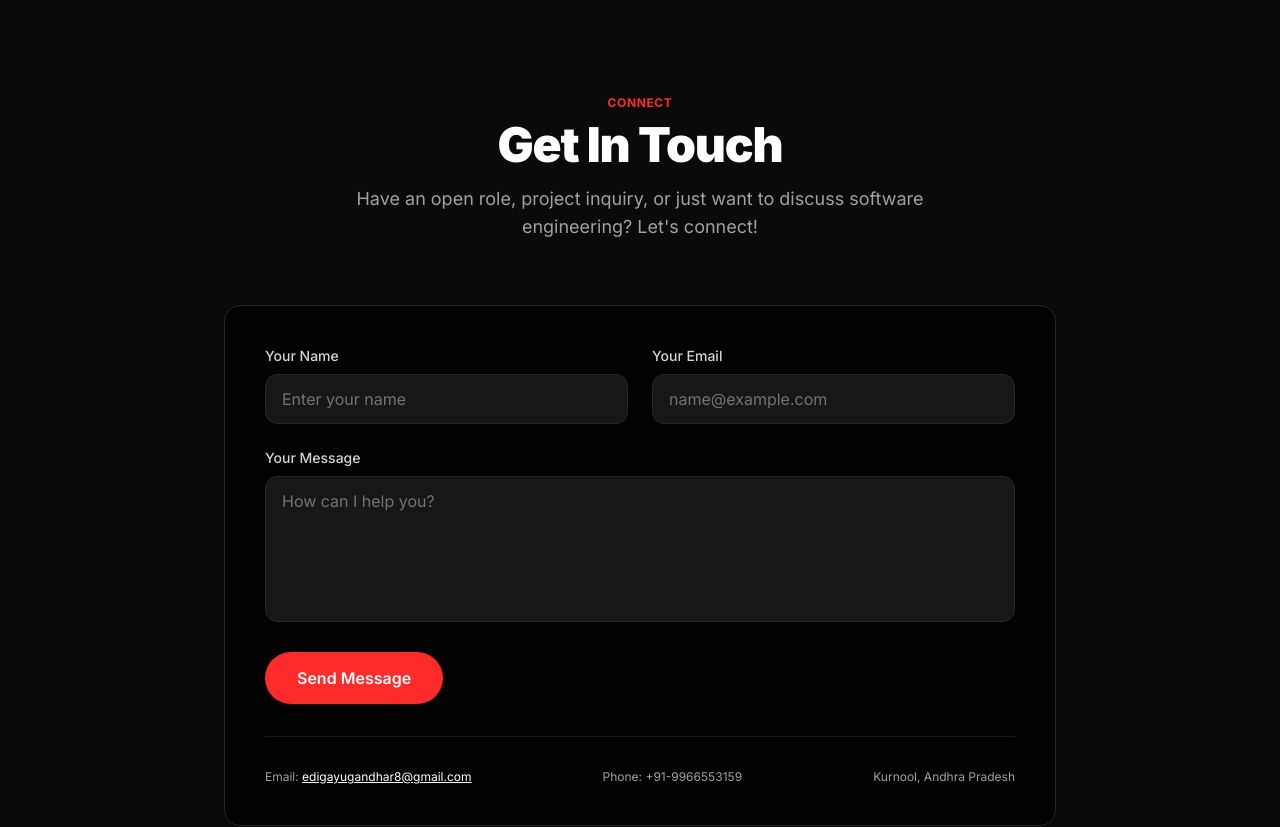
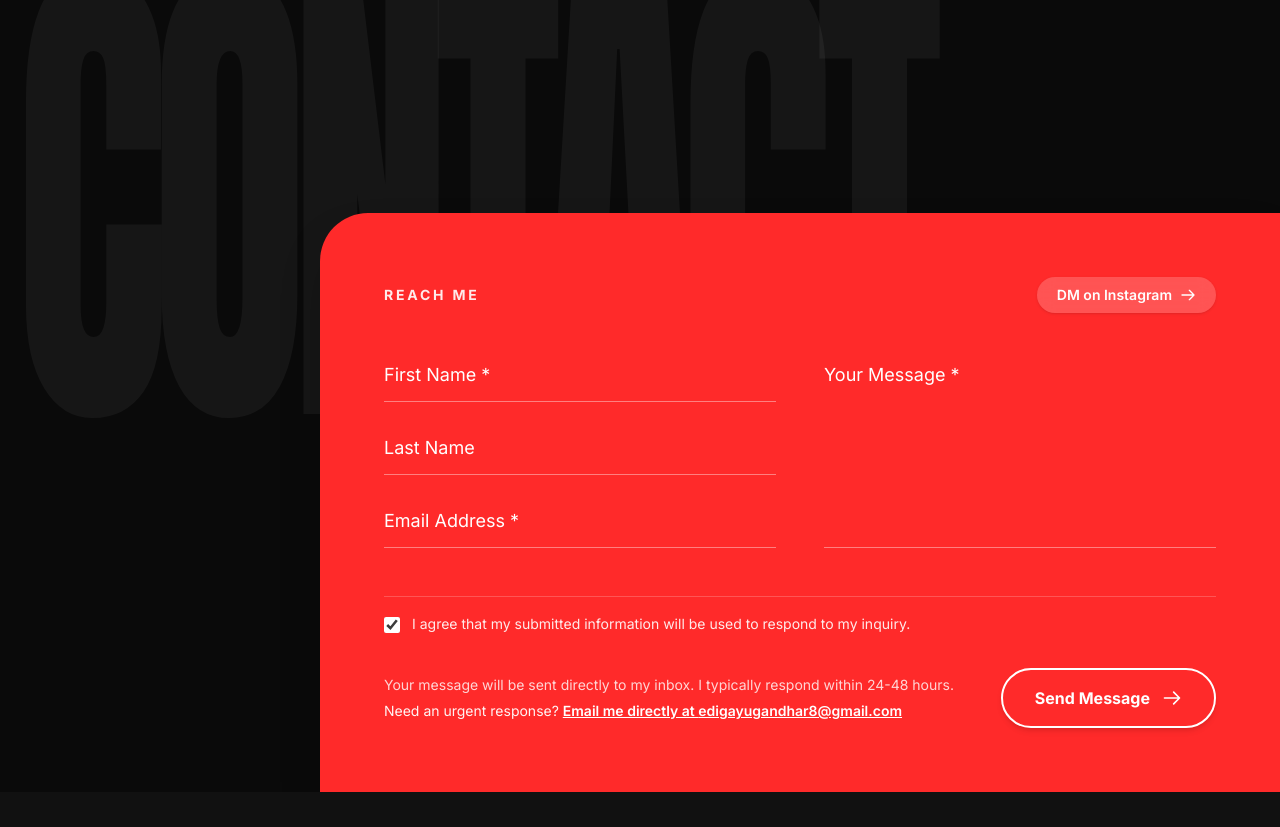
Before and after one commit to edigayugandhar/yugandhar-goud-e-portfolio, a React (Vite) app: page / in a window 1280 px wide. Shown: the part 7100-7927 px from the top of the page. Built offline with nearby package versions, Linux system fonts and the light colour scheme; no server answers.

Commit message:
feat: implement Contact component with parallax and EmailJS form

```diff
--- a/src/components/Contact.jsx
+++ b/src/components/Contact.jsx
@@ -1,184 +1,298 @@
-import { useState } from 'react'
-import emailjs from '@emailjs/browser'
-import { personalInfo, emailjsConfig } from '../data/portfolioData'
+import { useRef, useState } from 'react'
+import { motion, useScroll, useTransform } from 'framer-motion'
+import { emailjsConfig, personalInfo, socialLinks } from '../data/portfolioData'
 
 export default function Contact() {
-  const [formData, setFormData] = useState({
-    name: '',
-    email: '',
-    message: ''
+  const ref = useRef(null)
+  const formRef = useRef(null)
+  const [status, setStatus] = useState('idle') // 'idle' | 'sending' | 'success' | 'error'
+
+  const { scrollYProgress } = useScroll({
+    target: ref,
+    offset: ['start end', 'end start'],
   })
-  const [status, setStatus] = useState({ state: 'idle', message: '' })
+  const y = useTransform(scrollYProgress, [0, 1], ['-20%', '30%'])
 
-  const handleChange = (e) => {
-    setFormData({ ...formData, [e.target.name]: e.target.value })
-  }
+  const handleSubmit = async (e) => {
+    e.preventDefault()
+    if (status === 'sending') return
 
-  const handleSubmit = (e) => {
-    e.preventDefault()
+    setStatus('sending')
 
-    // Validation
-    if (!formData.name || !formData.email || !formData.message) {
-      setStatus({ state: 'error', message: 'Please complete all required fields.' })
+    const form = formRef.current
+    const firstName = form?.querySelector('#firstName')?.value?.trim() || ''
+    const lastName = form?.querySelector('#lastName')?.value?.trim() || ''
+    const email = form?.querySelector('#email')?.value?.trim() || ''
+    const message = form?.querySelector('#message')?.value?.trim() || ''
+
+    if (!firstName || !email || !message) {
+      setStatus('error')
+      setTimeout(() => {
+        setStatus('idle')
+      }, 3000)
       return
     }
 
-    setStatus({ state: 'sending', message: 'Sending your message...' })
+    const { serviceId, templateId, publicKey } = emailjsConfig
+    const isConfigured =
+      Boolean(serviceId && templateId && publicKey) &&
+      serviceId !== 'YOUR_EMAILJS_SERVICE_ID' &&
+      templateId !== 'YOUR_EMAILJS_TEMPLATE_ID' &&
+      publicKey !== 'YOUR_EMAILJS_PUBLIC_KEY'
 
-    // If EmailJS credentials are placeholder defaults, gracefully simulate reception
-    if (emailjsConfig.serviceId === 'YOUR_EMAILJS_SERVICE_ID') {
+    if (!isConfigured) {
+      window.open(
+        `mailto:${personalInfo.emails.primary}?subject=Portfolio Contact from ${firstName} ${lastName}&body=${encodeURIComponent(
+          `From: ${firstName} ${lastName}\nEmail: ${email}\n\n${message}`
+        )}`,
+        '_blank'
+      )
+      setStatus('success')
+      form?.reset()
       setTimeout(() => {
-        setStatus({
-          state: 'success',
-          message: 'Thank you! Your message has been sent successfully (demo mode).'
-        })
-        setFormData({ name: '', email: '', message: '' })
-      }, 700)
+        setStatus('idle')
+      }, 3000)
       return
     }
 
-    // Send with configured EmailJS service
-    emailjs
-      .send(
-        emailjsConfig.serviceId,
-        emailjsConfig.templateId,
-        formData,
-        emailjsConfig.publicKey
-      )
-      .then(() => {
-        setStatus({ state: 'success', message: 'Message sent successfully!' })
-        setFormData({ name: '', email: '', message: '' })
-      })
-      .catch((err) => {
-        console.error('EmailJS error:', err)
-        setStatus({
-          state: 'error',
-          message: 'Unable to send message right now. Please email directly.'
-        })
-      })
+    try {
+      const emailjs = await import('@emailjs/browser')
+      const sendFn = emailjs.sendForm || emailjs.default?.sendForm
+      await sendFn(serviceId, templateId, formRef.current, publicKey)
+      setStatus('success')
+      form?.reset()
+    } catch (err) {
+      console.error(err)
+      setStatus('error')
+    } finally {
+      setTimeout(() => {
+        setStatus('idle')
+      }, 4000)
+    }
   }
 
   return (
-    <section id="contact" className="py-24 bg-[#0a0a0a] text-white border-t border-neutral-900">
-      <div className="max-w-4xl mx-auto px-4 sm:px-6 lg:px-8">
-        {/* Section Header */}
-        <div className="text-center max-w-2xl mx-auto mb-16" data-aos="fade-up">
-          <span className="text-xs font-bold uppercase tracking-wider text-[#ff2a2a]">
-            Connect
+    <section
+      ref={ref}
+      id="contact"
+      className="bg-[#0a0a0a] w-full min-h-screen relative overflow-hidden flex items-end pt-32 border-t border-gray-900"
+    >
+      {/* Background Giant Contact Parallax Word */}
+      <motion.div
+        style={{ y }}
+        className="absolute top-10 left-0 w-full pointer-events-none z-0"
+      >
+        <div
+          className="text-[25vw] leading-[0.75] font-black uppercase tracking-tighter select-none scale-y-[1.6] origin-top text-white/5 whitespace-nowrap pl-4"
+          style={{ fontFamily: "'Impact','Arial Black',sans-serif" }}
+        >
+          Contact
+        </div>
+      </motion.div>
+
+      {/* Foreground Red Card */}
+      <div
+        data-aos="fade-up"
+        className="relative z-10 w-full md:w-[85%] lg:w-[75%] ml-auto bg-[#ff2a2a] p-8 md:p-16 text-white rounded-tl-3xl md:rounded-tl-[3rem] shadow-2xl"
+      >
+        {/* Header Row */}
+        <div className="flex items-center justify-between gap-4 mb-12">
+          <span className="text-xs md:text-sm font-bold uppercase tracking-[0.2em] text-white/90">
+            Reach Me
           </span>
-          <h2 className="text-3xl sm:text-5xl font-black tracking-tight mt-2 text-white">
-            Get In Touch
-          </h2>
-          <p className="mt-4 text-base sm:text-lg text-neutral-400">
-            Have an open role, project inquiry, or just want to discuss software engineering? Let&apos;s connect!
-          </p>
+          <a
+            href={socialLinks.instagram || `mailto:${personalInfo.emails.primary}`}
+            target="_blank"
+            rel="noopener noreferrer"
+            className="inline-flex items-center gap-2 px-5 py-2 rounded-full bg-white/20 hover:bg-white text-white hover:text-[#ff2a2a] text-xs md:text-sm font-semibold transition-all duration-300 backdrop-blur-sm shadow-sm"
+          >
+            <span>DM on Instagram</span>
+            <svg
+              className="w-4 h-4"
+              fill="none"
+              stroke="currentColor"
+              viewBox="0 0 24 24"
+            >
+              <path
+                strokeLinecap="round"
+                strokeLinejoin="round"
+                strokeWidth={2}
+                d="M14 5l7 7m0 0l-7 7m7-7H3"
+              />
+            </svg>
+          </a>
         </div>
 
-        {/* Contact Form Card */}
-        <div
-          data-aos="fade-up"
-          data-aos-delay="100"
-          className="bg-black/80 rounded-2xl p-6 sm:p-10 border border-neutral-800 shadow-2xl"
+        {/* Contact Form */}
+        <form
+          ref={formRef}
+          onSubmit={handleSubmit}
+          className="flex flex-col gap-12"
         >
-          <form onSubmit={handleSubmit} className="space-y-6">
-            <div className="grid grid-cols-1 sm:grid-cols-2 gap-6">
+          {/* Two Columns on md+ */}
+          <div className="grid grid-cols-1 md:grid-cols-2 gap-8 md:gap-12">
+            {/* Left Column: Underline-only inputs */}
+            <div className="flex flex-col gap-8">
               <div>
-                <label
-                  htmlFor="name"
-                  className="block text-sm font-medium text-neutral-300 mb-2"
-                >
-                  Your Name
+                <label htmlFor="firstName" className="sr-only">
+                  First Name
                 </label>
                 <input
                   type="text"
-                  id="name"
-                  name="name"
-                  value={formData.name}
-                  onChange={handleChange}
+                  id="firstName"
+                  name="first_name"
                   required
-                  placeholder="Enter your name"
-                  className="w-full px-4 py-3 rounded-xl bg-neutral-900 border border-neutral-800 text-white placeholder-neutral-500 focus:outline-none focus:border-[#ff2a2a] transition-colors"
+                  placeholder="First Name *"
+                  className="w-full bg-transparent border-b border-white/40 pb-3 text-lg text-white placeholder-white focus:border-white focus:outline-none transition-colors"
                 />
               </div>
 
               <div>
-                <label
-                  htmlFor="email"
-                  className="block text-sm font-medium text-neutral-300 mb-2"
-                >
-                  Your Email
+                <label htmlFor="lastName" className="sr-only">
+                  Last Name
+                </label>
+                <input
+                  type="text"
+                  id="lastName"
+                  name="last_name"
+                  placeholder="Last Name"
+                  className="w-full bg-transparent border-b border-white/40 pb-3 text-lg text-white placeholder-white focus:border-white focus:outline-none transition-colors"
+                />
+              </div>
+
+              <div>
+                <label htmlFor="email" className="sr-only">
+                  Email Address
                 </label>
                 <input
                   type="email"
                   id="email"
-                  name="email"
-                  value={formData.email}
-                  onChange={handleChange}
+                  name="user_email"
                   required
-                  placeholder="name@example.com"
-                  className="w-full px-4 py-3 rounded-xl bg-neutral-900 border border-neutral-800 text-white placeholder-neutral-500 focus:outline-none focus:border-[#ff2a2a] transition-colors"
+                  placeholder="Email Address *"
+                  className="w-full bg-transparent border-b border-white/40 pb-3 text-lg text-white placeholder-white focus:border-white focus:outline-none transition-colors"
                 />
               </div>
             </div>
 
-            <div>
-              <label
-                htmlFor="message"
-                className="block text-sm font-medium text-neutral-300 mb-2"
-              >
-                Your Message
+            {/* Right Column: Textarea */}
+            <div className="flex flex-col">
+              <label htmlFor="message" className="sr-only">
+                Message
               </label>
               <textarea
                 id="message"
                 name="message"
-                rows={5}
-                value={formData.message}
-                onChange={handleChange}
                 required
-                placeholder="How can I help you?"
-                className="w-full px-4 py-3 rounded-xl bg-neutral-900 border border-neutral-800 text-white placeholder-neutral-500 focus:outline-none focus:border-[#ff2a2a] transition-colors resize-none"
+                rows={6}
+                placeholder="Your Message *"
+                className="w-full h-full bg-transparent border-b border-white/40 pb-3 text-lg text-white placeholder-white focus:border-white focus:outline-none transition-colors resize-none min-h-[120px]"
               />
             </div>
+          </div>
 
-            {/* Status Feedback */}
-            {status.message && (
-              <div
-                className={`p-3 rounded-lg text-sm font-medium ${
-                  status.state === 'success'
-                    ? 'bg-emerald-950/60 text-emerald-400 border border-emerald-800'
-                    : status.state === 'error'
-                    ? 'bg-red-950/60 text-[#ff2a2a] border border-red-900'
-                    : 'bg-neutral-900 text-neutral-300'
-                }`}
+          {/* Bottom Area */}
+          <div className="flex flex-col gap-8 pt-4 border-t border-white/20">
+            {/* Permission Checkbox */}
+            <div className="flex items-start gap-3">
+              <input
+                type="checkbox"
+                id="permission"
+                name="permission"
+                required
+                defaultChecked
+                className="mt-1 h-4 w-4 rounded border-white/40 bg-transparent text-[#ff2a2a] focus:ring-white accent-white cursor-pointer"
+              />
+              <label
+                htmlFor="permission"
+                className="text-xs sm:text-sm text-white/90 cursor-pointer select-none leading-relaxed"
               >
-                {status.message}
+                I agree that my submitted information will be used to respond to my inquiry.
+              </label>
+            </div>
+
+            {/* Note & Urgent Mailto Link & Submit Button */}
+            <div className="flex flex-col lg:flex-row lg:items-center justify-between gap-6">
+              <div className="space-y-1.5">
+                <p className="text-xs sm:text-sm text-white/80">
+                  Your message will be sent directly to my inbox. I typically respond within 24-48 hours.
+                </p>
+                <p className="text-xs sm:text-sm text-white/95">
+                  Need an urgent response?{' '}
+                  <a
+                    href={`mailto:${personalInfo.emails.primary}`}
+                    className="underline font-semibold text-white hover:text-black transition-colors"
+                  >
+                    Email me directly at {personalInfo.emails.primary}
+                  </a>
+                </p>
               </div>
-            )}
 
-            <button
-              type="submit"
-              disabled={status.state === 'sending'}
-              className="w-full sm:w-auto px-8 py-3.5 rounded-full bg-[#ff2a2a] text-white font-semibold hover:bg-[#e02424] transition-colors disabled:opacity-50"
-            >
-              {status.state === 'sending' ? 'Sending...' : 'Send Message'}
-            </button>
-          </form>
-
-          {/* Contact Details Quick Strip */}
-          <div className="mt-8 pt-8 border-t border-neutral-900 flex flex-col sm:flex-row items-center justify-between text-xs text-neutral-400 gap-4">
-            <div>
-              Email:{' '}
-              <a
-                href={`mailto:${personalInfo.emails.primary}`}
-                className="text-white hover:text-[#ff2a2a] transition-colors underline"
-              >
-                {personalInfo.emails.primary}
-              </a>
+              {/* Submit Button */}
+              <div>
+                <button
+                  type="submit"
+                  disabled={status === 'sending'}
+                  className={`inline-flex items-center justify-center gap-3 px-8 py-4 rounded-full font-bold text-base transition-all duration-300 ${
+                    status === 'sending'
+                      ? 'bg-white/20 border-2 border-white/40 text-white/70 cursor-not-allowed'
+                      : status === 'success'
+                      ? 'bg-emerald-600 border-2 border-emerald-400 text-white shadow-lg'
+                      : status === 'error'
+                      ? 'bg-red-950 border-2 border-red-700 text-red-200'
+                      : 'group border-2 border-white bg-transparent text-white hover:bg-white hover:text-[#ff2a2a] shadow-md'
+                  }`}
+                >
+                  {status === 'sending' && (
+                    <>
+                      <svg
+                        className="animate-spin -ml-1 mr-2 h-5 w-5 text-white"
+                        xmlns="http://www.w3.org/2000/svg"
+                        fill="none"
+                        viewBox="0 0 24 24"
+                      >
+                        <circle
+                          className="opacity-25"
+                          cx="12"
+                          cy="12"
+                          r="10"
+                          stroke="currentColor"
+                          strokeWidth="4"
+                        />
+                        <path
+                          className="opacity-75"
+                          fill="currentColor"
+                          d="M4 12a8 8 0 018-8V0C5.373 0 0 5.373 0 12h4zm2 5.291A7.962 7.962 0 014 12H0c0 3.042 1.135 5.824 3 7.938l3-2.647z"
+                        />
+                      </svg>
+                      <span>Sending...</span>
+                    </>
+                  )}
+                  {status === 'success' && <span>Sent Successfully ✓</span>}
+                  {status === 'error' && <span>Failed — Try Again</span>}
+                  {status === 'idle' && (
+                    <>
+                      <span>Send Message</span>
+                      <svg
+                        className="w-5 h-5 transition-transform duration-300 group-hover:translate-x-1.5"
+                        fill="none"
+                        stroke="currentColor"
+                        viewBox="0 0 24 24"
+                      >
+                        <path
+                          strokeLinecap="round"
+                          strokeLinejoin="round"
+                          strokeWidth={2}
+                          d="M14 5l7 7m0 0l-7 7m7-7H3"
+                        />
+                      </svg>
+                    </>
+                  )}
+                </button>
+              </div>
             </div>
-            <div>Phone: {personalInfo.phone}</div>
-            <div>{personalInfo.location}</div>
           </div>
-        </div>
+        </form>
       </div>
     </section>
   )
```
